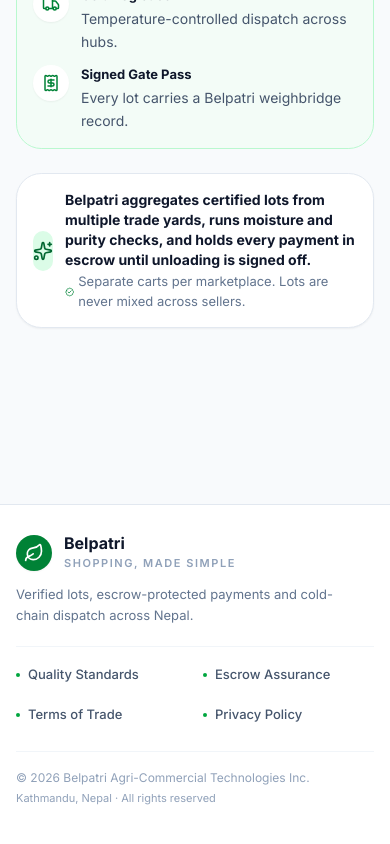
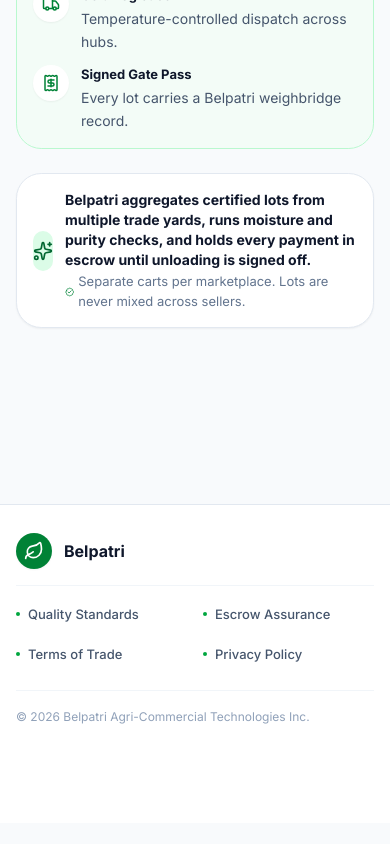
Before and after one commit to Arjun-Adhikari/Belpatri, a Next.js app: page / in a window 390 px wide. Shown: the part 1593-2437 px from the top of the page. After the commit the page ends 2416 px from the top, so only its background shows below. Built offline with nearby package versions, Linux system fonts and the light colour scheme.

Commit message:
fix(footer): match the mobile footer content to desktop
- Keep only the brand, four footer links and one copyright line on mobile.

- Remove the mobile-only tagline, description and second copyright line.

```diff
--- a/src/components/layout/site-footer.tsx
+++ b/src/components/layout/site-footer.tsx
@@ -30,24 +30,14 @@ export function SiteFooter() {
             <span className="flex size-9 items-center justify-center rounded-2xl bg-green-700 text-white shadow-xs">
               <Leaf className="size-5" />
             </span>
-            <div className="min-w-0">
-              <p className="text-base leading-tight font-bold text-slate-900">
-                Belpatri
-              </p>
-              <p className="mt-0.5 text-[11px] font-semibold tracking-[0.14em] text-slate-400 uppercase">
-                Shopping, made simple
-              </p>
-            </div>
+            <span className="text-base leading-tight font-bold text-slate-900">
+              Belpatri
+            </span>
           </div>
-
-          <p className="mt-3 max-w-xs text-[13px] leading-relaxed text-slate-500">
-            Verified lots, escrow-protected payments and cold-chain dispatch
-            across Nepal.
-          </p>
 
           <nav
             aria-label="Footer"
-            className="mt-5 grid grid-cols-2 gap-x-4 border-t border-slate-100 pt-2"
+            className="mt-4 grid grid-cols-2 gap-x-4 border-t border-slate-100 pt-2"
           >
             {footerLinks.map((link) => (
               <Link
@@ -61,14 +51,9 @@ export function SiteFooter() {
             ))}
           </nav>
 
-          <div className="mt-4 border-t border-slate-100 pt-4 pb-1">
-            <p className="text-xs leading-relaxed text-slate-400">
-              © 2026 Belpatri Agri-Commercial Technologies Inc.
-            </p>
-            <p className="mt-0.5 text-[11px] text-slate-400">
-              Kathmandu, Nepal · All rights reserved
-            </p>
-          </div>
+          <p className="mt-4 border-t border-slate-100 pt-4 text-xs leading-relaxed text-slate-400">
+            © 2026 Belpatri Agri-Commercial Technologies Inc.
+          </p>
         </Container>
       </div>
 
```
